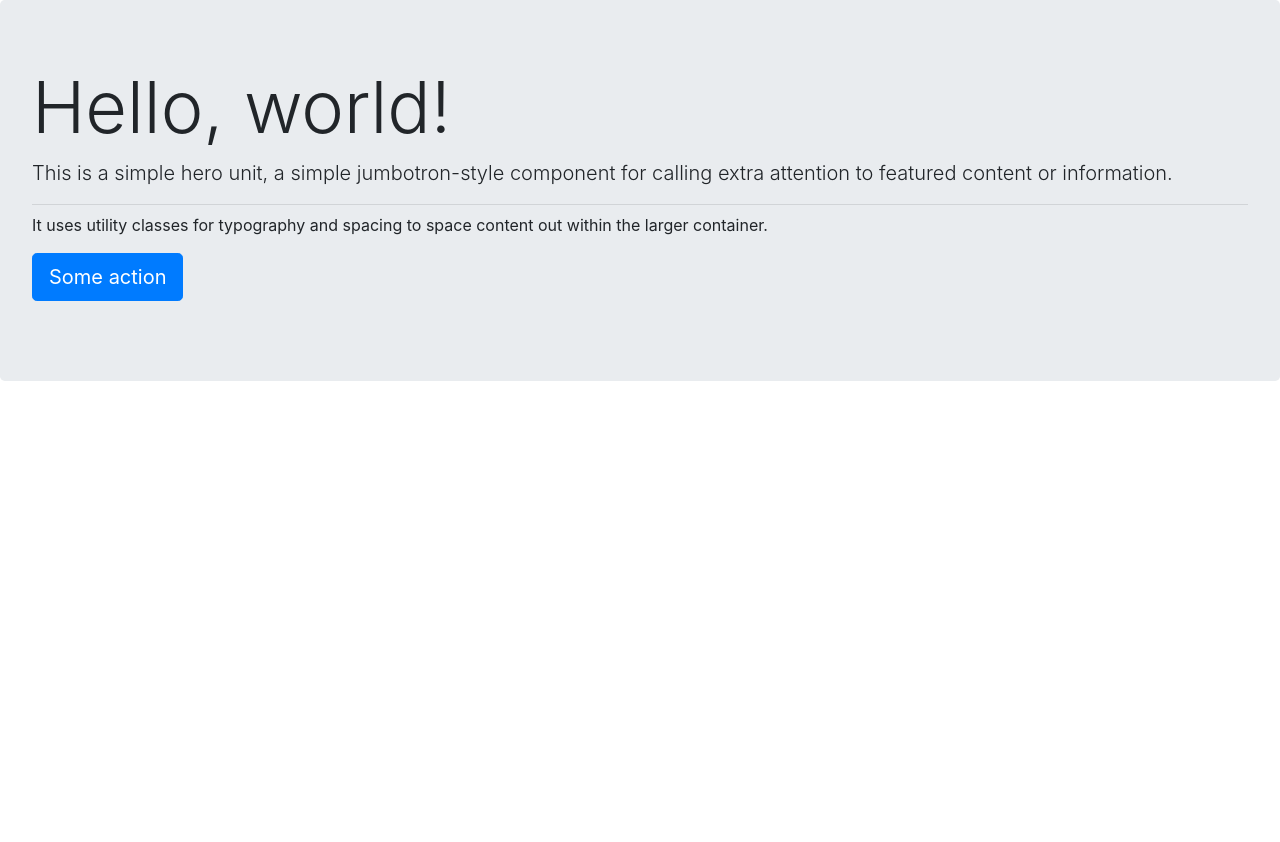
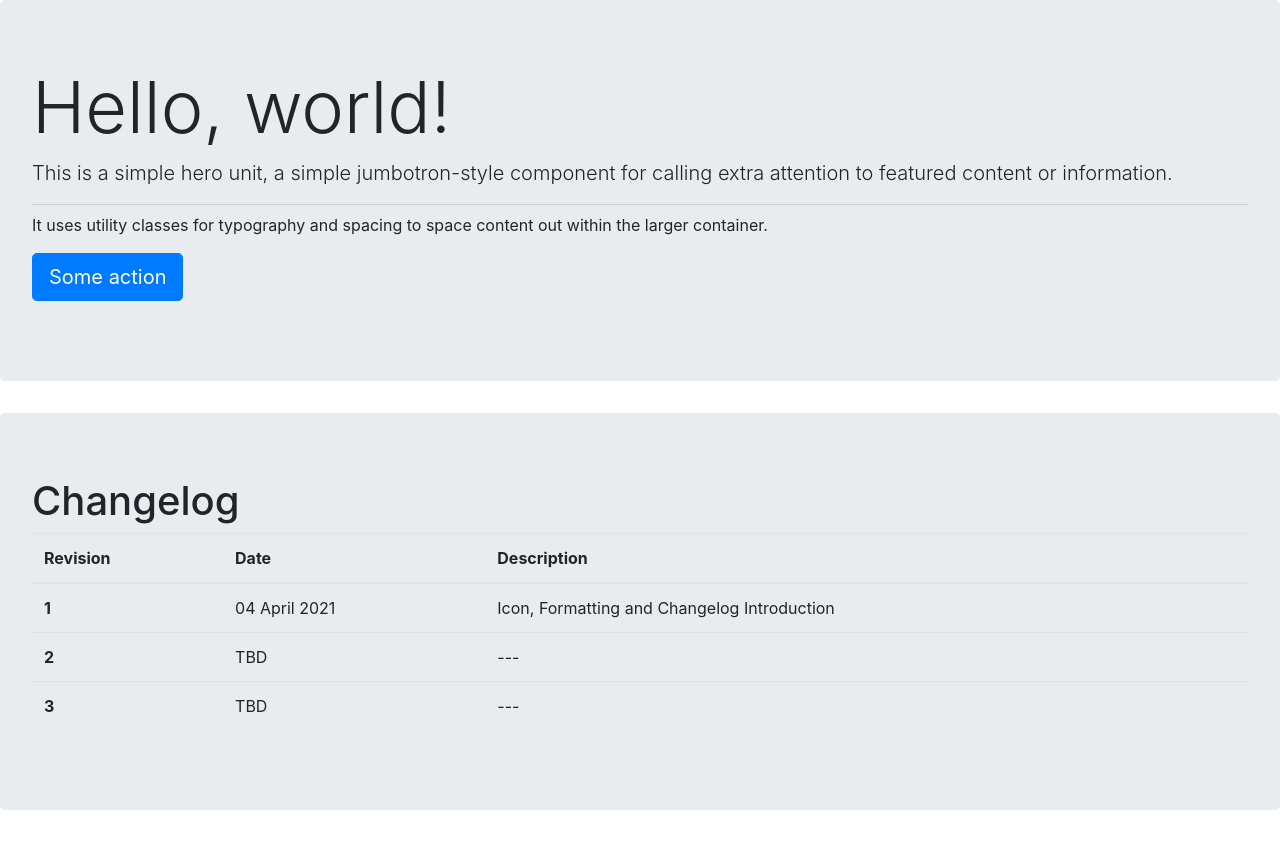
Before and after one commit to aerasmo/lubotics-frontend, a plain HTML site: page index.html in a window 1280 px wide. Before the commit the page ends 800 px from the top, so only its background shows below. Drawn offline with Linux system fonts and the light colour scheme.

Commit message:
changelog

```diff
--- a/index.html
+++ b/index.html
@@ -3,13 +3,16 @@
   <head>
     <meta charset="utf-8">
     <meta name="viewport" content="width=device-width">
-    <title>repl.it</title>
     <link href="style.css" rel="stylesheet" type="text/css" />
-  </head>
-  <body>
-    <script src="script.js"></script>
     <link rel="stylesheet" href="css/main.css">
     <link rel="stylesheet" href="css/bootstrap.css">
+
+    <title>Lubotics</title>
+    <link rel="icon" type="image/x-icon" href="res/imgs/greenFinal.ico"/>
+  </head>
+
+  <body>
+
 
     <!-- https://hackerthemes.com/bootstrap-cheatsheet/ -->
     <div class="jumbotron">
@@ -24,11 +27,40 @@
       </p>
     </div>
 
+    <div class="jumbotron">
+      <h1 class="display-5">Changelog</h2>
 
+      <table class="table">
+        <thead>
+          <tr>
+            <th scope="col">Revision</th>
+            <th scope="col">Date</th>
+            <th scope="col">Description</th>
+          </tr>
+        </thead>
 
+        <tbody>
+          <tr>
+            <th scope="row">1</th>
+            <td>04 April 2021</td>
+            <td>Icon, Formatting and Changelog Introduction</td>
+          </tr>
+          <tr>
+            <th scope="row">2</th>
+            <td>TBD</td>
+            <td>---</td>
+          </tr>
+          <tr>
+            <th scope="row">3</th>
+            <td>TBD</td>
+            <td>---</td>
+          </tr>
+        </tbody>
+      </table>
 
+    </div>
 
-
+  <script src="script.js"></script>
 
   </body>
 </html>
```
Also changed, not shown: res/imgs/greenFinal.ico (added), 1 other file.
